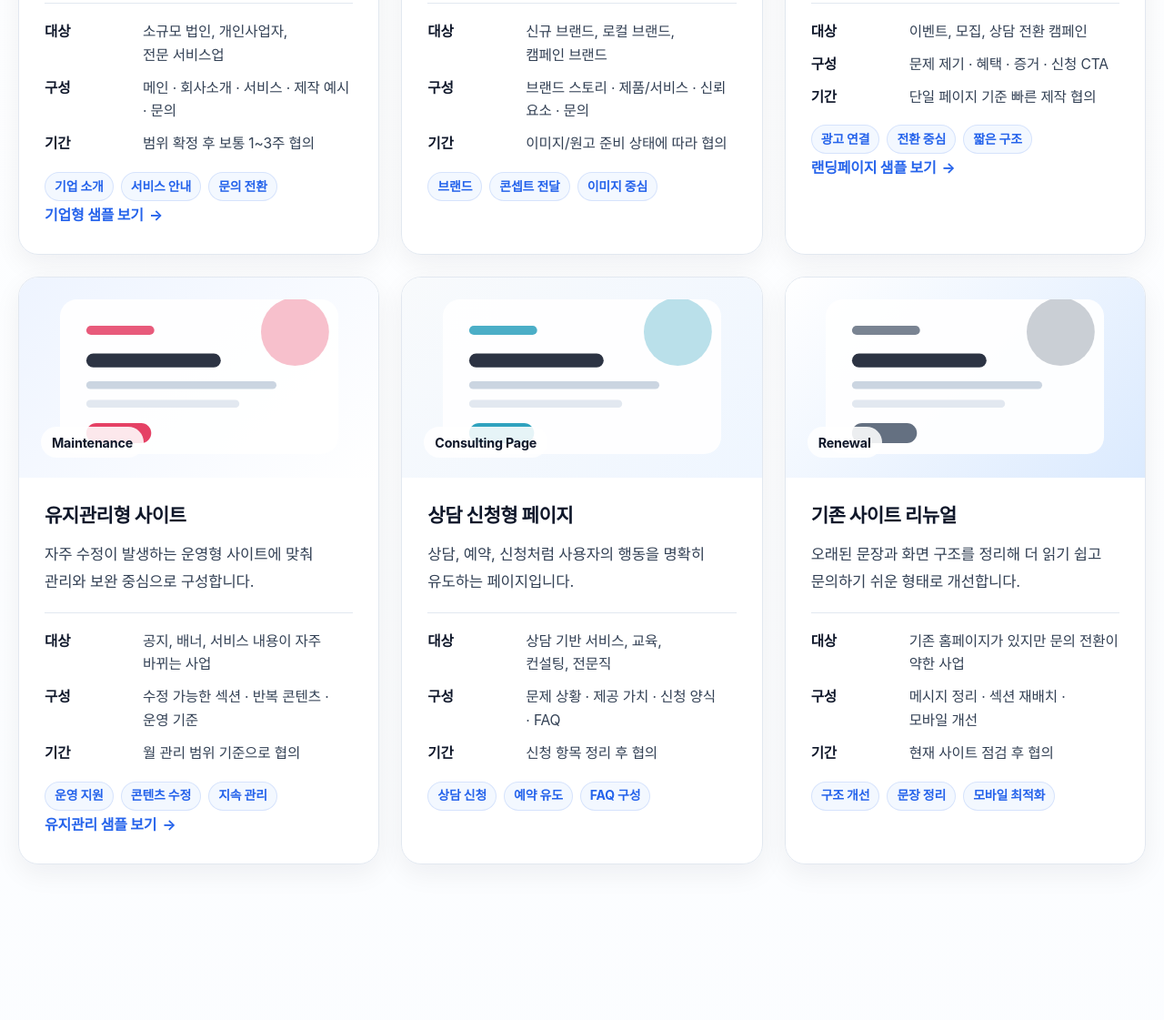
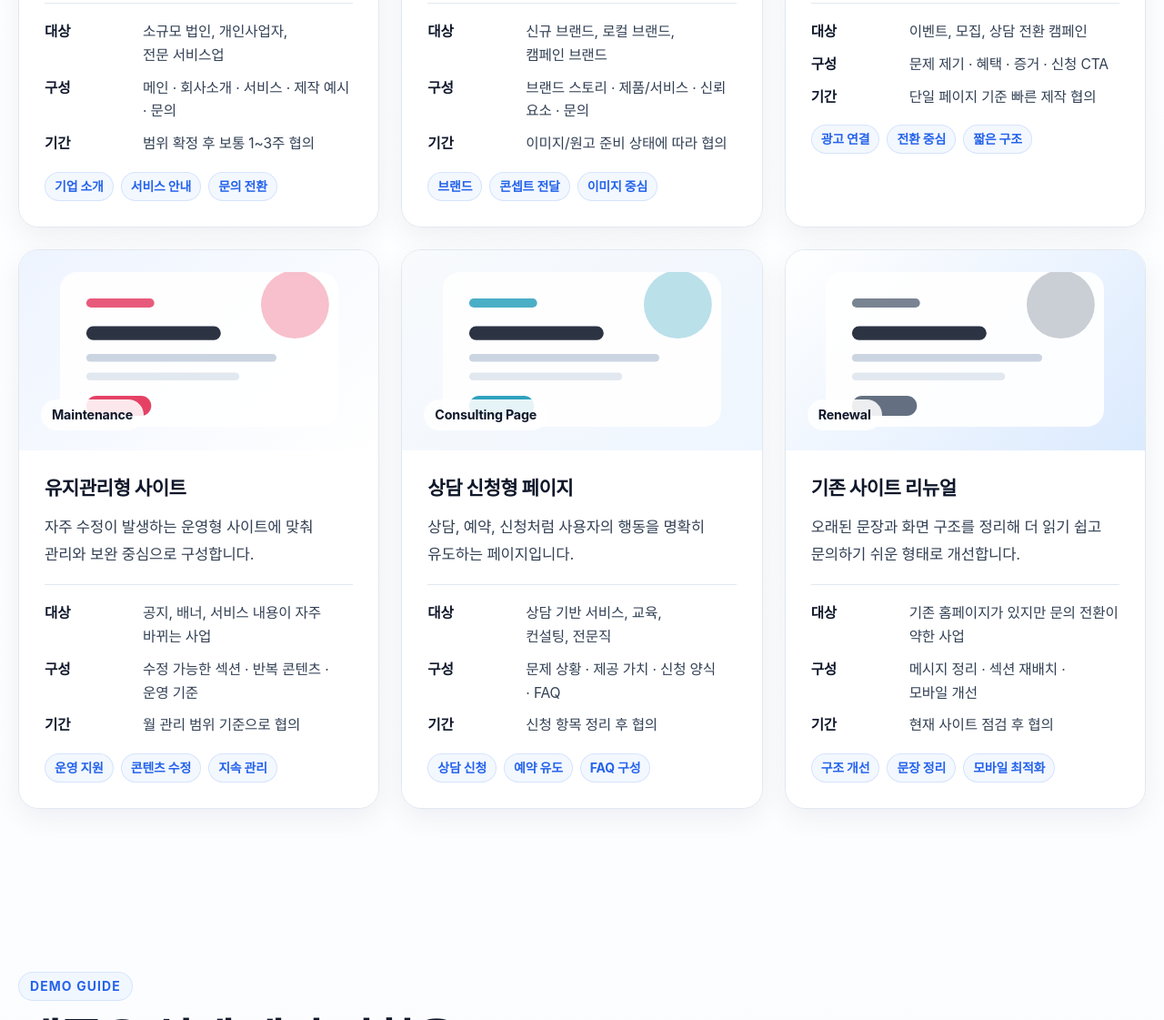
Before and after one commit to Novawork-korea/Novawork-main, a plain HTML site: page portfolio.html in a window 1280 px wide. Shown: the part 1316-2437 px from the top of the page at 91% size. Drawn offline with Linux system fonts and the light colour scheme.

Commit message:
Update portfolio.html

```diff
--- a/portfolio.html
+++ b/portfolio.html
@@ -140,7 +140,7 @@
               <p>회사 소개, 서비스 안내, 문의 유도까지 기본 흐름이 명확한 기업형 웹사이트입니다.</p>
               <ul class="example-meta"><li><strong>대상</strong><span>소규모 법인, 개인사업자, 전문 서비스업</span></li><li><strong>구성</strong><span>메인 · 회사소개 · 서비스 · 제작 예시 · 문의</span></li><li><strong>기간</strong><span>범위 확정 후 보통 1~3주 협의</span></li></ul>
               <div class="chip-list"><span class="chip">기업 소개</span><span class="chip">서비스 안내</span><span class="chip">문의 전환</span></div>
-              <a class="service-link" href="demo-corporate.html">기업형 샘플 보기</a>
+
             </div>
           </article>
 
@@ -161,7 +161,6 @@
               <p>광고 유입 이후 짧은 흐름 안에서 핵심 메시지와 행동 유도를 정리합니다.</p>
               <ul class="example-meta"><li><strong>대상</strong><span>이벤트, 모집, 상담 전환 캠페인</span></li><li><strong>구성</strong><span>문제 제기 · 혜택 · 증거 · 신청 CTA</span></li><li><strong>기간</strong><span>단일 페이지 기준 빠른 제작 협의</span></li></ul>
               <div class="chip-list"><span class="chip">광고 연결</span><span class="chip">전환 중심</span><span class="chip">짧은 구조</span></div>
-              <a class="service-link" href="demo-landing.html">랜딩페이지 샘플 보기</a>
             </div>
           </article>
 
@@ -172,7 +171,7 @@
               <p>자주 수정이 발생하는 운영형 사이트에 맞춰 관리와 보완 중심으로 구성합니다.</p>
               <ul class="example-meta"><li><strong>대상</strong><span>공지, 배너, 서비스 내용이 자주 바뀌는 사업</span></li><li><strong>구성</strong><span>수정 가능한 섹션 · 반복 콘텐츠 · 운영 기준</span></li><li><strong>기간</strong><span>월 관리 범위 기준으로 협의</span></li></ul>
               <div class="chip-list"><span class="chip">운영 지원</span><span class="chip">콘텐츠 수정</span><span class="chip">지속 관리</span></div>
-              <a class="service-link" href="demo-maintenance.html">유지관리 샘플 보기</a>
+
             </div>
           </article>
 
```
